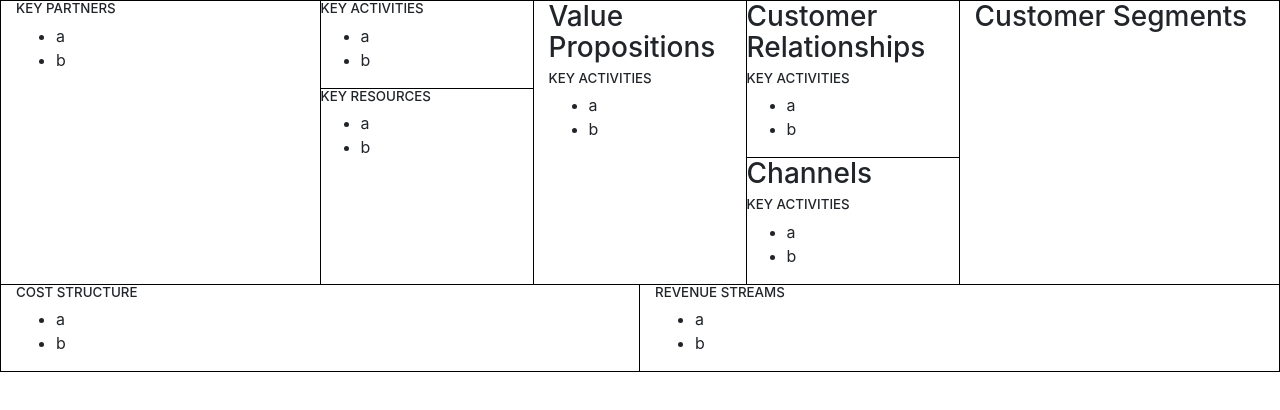
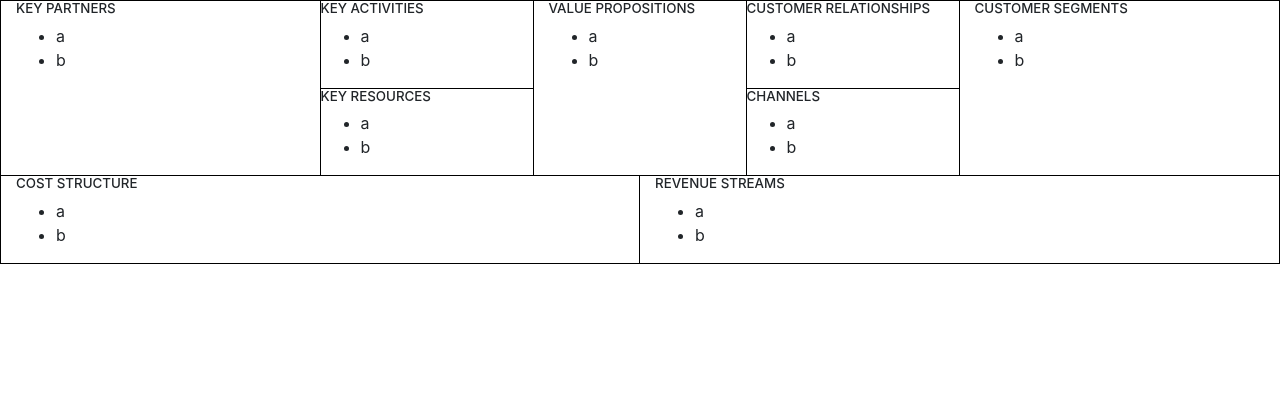
Before and after one commit to syron/businesstools, an Angular app: page / in a window 1280 px wide. Shown: the top 410 px of the page. Built offline with nearby package versions, Linux system fonts and the light colour scheme.

Commit message:
Fixed bmcitemlist for all parts in BMC

```diff
--- a/src/app/app.component.html
+++ b/src/app/app.component.html
@@ -29,8 +29,7 @@
     <div class="col-md-2 br">
 
       <div>
-        <h3>Value Propositions</h3>
-        <app-bmcitemlist [name]="'Key Activities'"></app-bmcitemlist>
+        <app-bmcitemlist [name]="'Value Propositions'"></app-bmcitemlist>
       </div>
 
     </div>
@@ -39,14 +38,12 @@
 
       <div class="row bb">
         <div class="col-xs-12">
-            <h3>Customer Relationships</h3>
-            <app-bmcitemlist [name]="'Key Activities'"></app-bmcitemlist>
+            <app-bmcitemlist [name]="'Customer Relationships'"></app-bmcitemlist>
         </div>
       </div>
       <div class="row">
         <div class="col-xs-12">
-          <h3>Channels</h3>
-          <app-bmcitemlist [name]="'Key Activities'"></app-bmcitemlist>
+          <app-bmcitemlist [name]="'Channels'"></app-bmcitemlist>
         </div>
       </div>
 
@@ -55,7 +52,7 @@
     <div class="col-md-3">
 
       <div>
-        <h3>Customer Segments</h3>
+        <app-bmcitemlist [name]="'Customer Segments'"></app-bmcitemlist>
       </div>
 
     </div>
```
